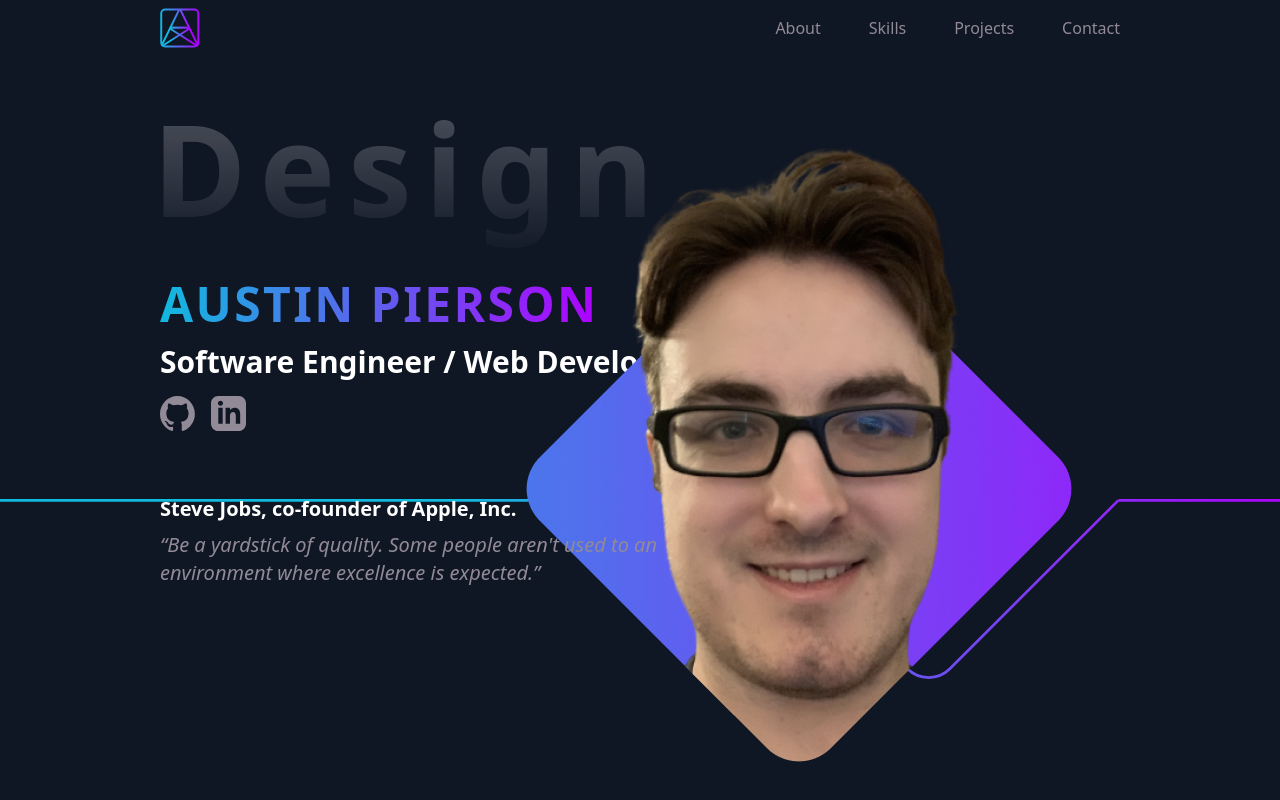
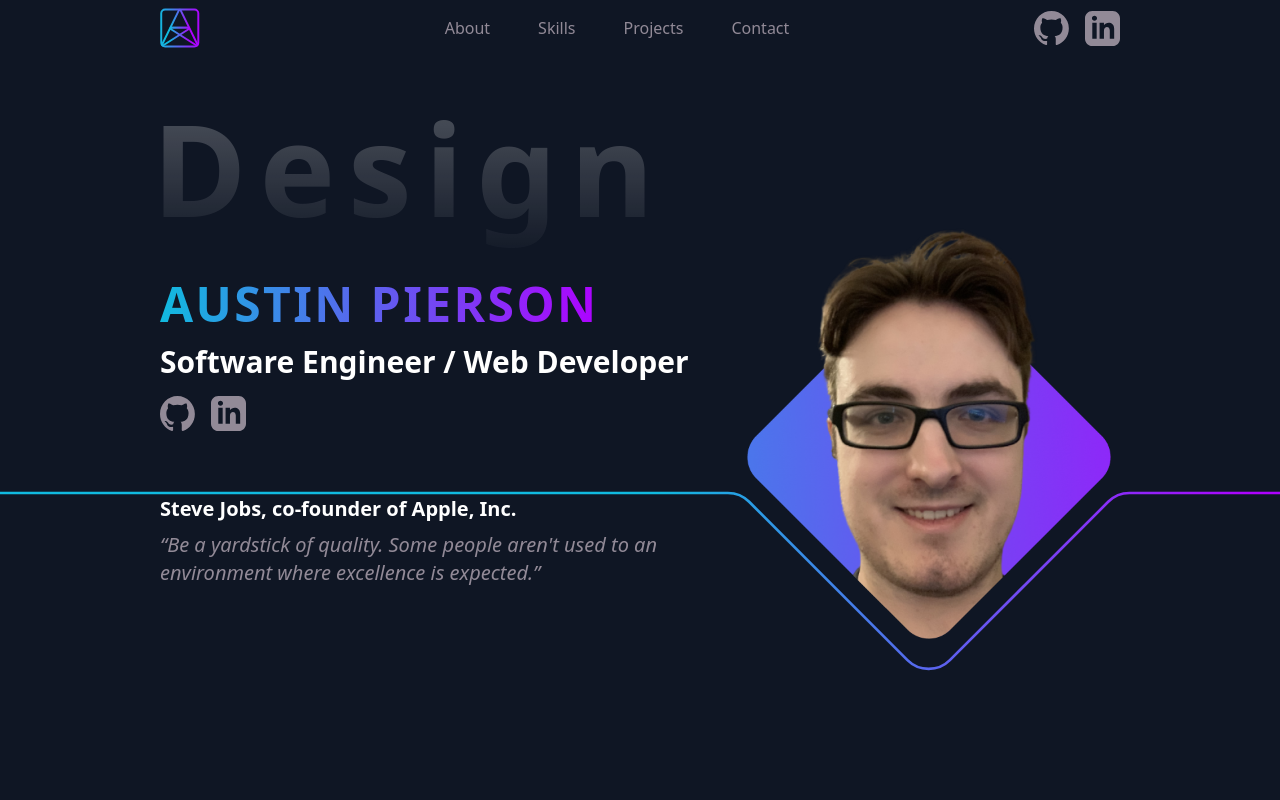
Before and after one commit to austip24/nextjs-dev-portfolio, a Next.js app: page / in a window 1280 px wide. Built offline with nearby package versions, Linux system fonts and the light colour scheme.

Commit message:
added ClientImage to homepage

```diff
--- a/app/layout.tsx
+++ b/app/layout.tsx
@@ -1,6 +1,6 @@
 import React from "react";
-import { Container } from "../components/Container";
-import { Navbar } from "../components/Navbar";
+import { Container } from "../components/container";
+import { Navbar } from "../components/navbar";
 import "../styles/globals.css";
 
 interface LayoutProps {
@@ -11,7 +11,7 @@
 	return (
 		<html>
 			<head />
-			<body>
+			<body className="">
 				<Navbar />
 				<main className="mt-4">{children}</main>
 			</body>
--- a/app/page.tsx
+++ b/app/page.tsx
@@ -1,12 +1,15 @@
 import Image from "next/image";
 import Link from "next/link";
-import { Container } from "../components/Container";
+import { ClientImage } from "../components/ClientImage";
+import { Container } from "../components/container";
 import {
 	Hero,
 	HeroSectionTitle,
 	HeroSubtitle,
 	HeroTitle,
-} from "../components/Hero";
+} from "../components/hero";
+import { HorizontalSeparator } from "../components/separator";
+import { useWindowSize } from "../hooks/useWindowSize";
 
 const Homepage = () => {
 	return (
@@ -27,7 +30,7 @@
 			</Hero>
 
 			<section className="relative h-[284px]">
-				<Image src="/horizontal_separator.svg" alt="separator" fill />
+				{/* <Image src="/horizontal_separator.svg" alt="separator" fill />
 
 				<Image
 					src="/CoverPhoto.png"
@@ -35,7 +38,17 @@
 					width={582}
 					height={653}
 					className="absolute right-[11.9rem] -top-80"
-				/>
+				/> */}
+
+				<div className="relative">
+					<HorizontalSeparator />
+					<ClientImage
+						src="/CoverPhoto.png"
+						alt="photo of me"
+						width={582}
+						height={653}
+					/>
+				</div>
 
 				<Container>
 					<section className="absolute top-12 text-xl max-w-xl flex flex-col gap-2">
--- /dev/null
+++ b/components/ClientImage.tsx
@@ -0,0 +1,31 @@
+"use client";
+
+import { useWindowSize } from "../hooks/useWindowSize";
+import Image from "next/image";
+
+interface ClientImageProps {
+	src: string;
+	alt: string;
+	width: number;
+	height: number;
+}
+
+export const ClientImage: React.FC<ClientImageProps> = ({
+	src,
+	alt,
+	width,
+	height,
+}) => {
+	const { width: currentWidth, height: currentHeight } = useWindowSize();
+
+	return (
+		<Image
+			src={src}
+			alt={alt}
+			width={currentWidth * 0.303125}
+			height={currentHeight * 0.60463}
+			className="absolute bottom-16 hidden md:block"
+			style={{ right: currentWidth * 0.12291667 }}
+		/>
+	);
+};
--- a/components/Hero.tsx
+++ b/components/Hero.tsx
@@ -1,6 +1,6 @@
 import Link from "next/link";
 import Image from "next/image";
-import { Container } from "./Container";
+import { Container } from "./container";
 
 interface HeroProps {
 	children?: React.ReactNode;
--- a/components/Navbar.tsx
+++ b/components/Navbar.tsx
@@ -60,6 +60,15 @@
 					</Link>
 				))}
 			</div>
+
+			<div className="hidden sm:flex sm:items-center gap-2 md:gap-4">
+				<Link href="">
+					<Image src="/Github.svg" alt="github" width="35" height="35" />
+				</Link>
+				<Link href="">
+					<Image src="/Linkedin.svg" alt="github" width="35" height="35" />
+				</Link>
+			</div>
 		</nav>
 	);
 };
--- /dev/null
+++ b/components/separator.tsx
@@ -0,0 +1,53 @@
+"use client";
+
+import { motion } from "framer-motion";
+
+const variants = {
+	hidden: {
+		pathLength: 0,
+	},
+	visible: {
+		pathLength: 1,
+	},
+};
+
+export const VerticalSeparator: React.FC = () => {
+	return <div>vertical separator</div>;
+};
+
+export const HorizontalSeparator: React.FC = () => {
+	return (
+		<svg
+			width="1920"
+			height="268"
+			viewBox="0 0 1920 268"
+			fill="none"
+			xmlns="http://www.w3.org/2000/svg"
+			className="w-screen stroke-[8] md:stroke-[4]"
+		>
+			<motion.path
+				d="M-2 2H1091.86C1103.8 2 1115.24 6.74106 1123.68 15.1802L1361.18 252.68C1378.75 270.254 1407.25 270.254 1424.82 252.68L1662.32 15.1802C1670.76 6.74105 1682.2 2 1694.14 2H1922"
+				stroke="url(#paint0_linear_37_22)"
+				variants={variants}
+				initial="hidden"
+				animate="visible"
+				transition={{
+					default: { duration: 1, ease: "easeInOut" },
+				}}
+			/>
+			<defs>
+				<linearGradient
+					id="paint0_linear_37_22"
+					x1="984.5"
+					y1="2"
+					x2="1878.5"
+					y2="2.00001"
+					gradientUnits="userSpaceOnUse"
+				>
+					<stop stop-color="#11BADF" />
+					<stop offset="1" stop-color="#AE02FF" />
+				</linearGradient>
+			</defs>
+		</svg>
+	);
+};
--- /dev/null
+++ b/hooks/useWindowSize.tsx
@@ -0,0 +1,28 @@
+import { useEffect, useState } from "react";
+
+interface WindowSize {
+	width: number;
+	height: number;
+}
+
+export const useWindowSize = () => {
+	const [windowSize, setWindowSize] = useState<WindowSize>({
+		width: window.innerWidth,
+		height: window.innerHeight,
+	});
+
+	useEffect(() => {
+		const handleResize = () => {
+			setWindowSize({
+				width: window.innerWidth,
+				height: window.innerHeight,
+			});
+		};
+
+		window.addEventListener("resize", handleResize);
+
+		return () => window.removeEventListener("resize", handleResize);
+	}, []);
+
+	return windowSize;
+};
--- a/package.json
+++ b/package.json
@@ -15,6 +15,7 @@
     "@types/react-dom": "18.0.9",
     "eslint": "8.28.0",
     "eslint-config-next": "13.0.5",
+    "framer-motion": "^7.6.19",
     "next": "13.0.5",
     "react": "18.2.0",
     "react-dom": "18.2.0",
```
Also changed, not shown: public/Vector 4.svg (added), 1 other file (tests, documents, lock files or other folders).
